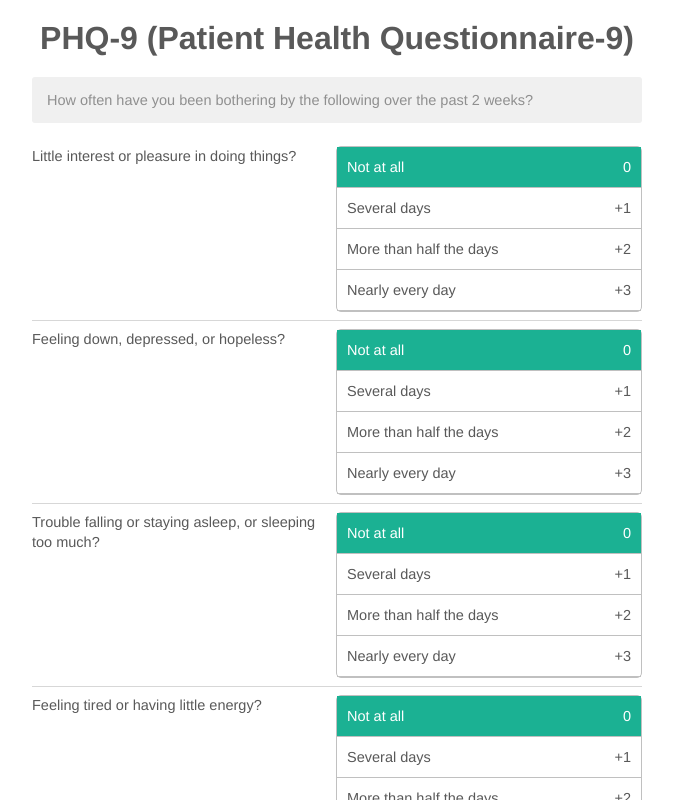
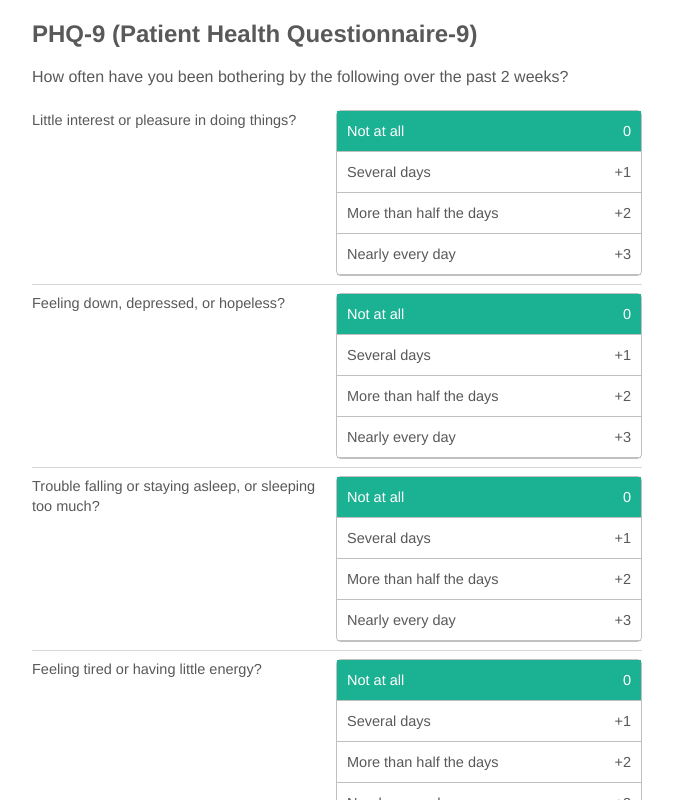
Before and after one commit to LesyaBobruyko/questionaries, a React (Create React App) app: page / in a window 1280 px wide. Shown: the top 800 px of the page, without its empty margins (303-976 px from the left). Built offline with nearby package versions, Linux system fonts and the light colour scheme.

Commit message:
Refactored questions styles

```diff
--- a/src/components/question/index.css
+++ b/src/components/question/index.css
@@ -7,4 +7,5 @@
 .questionText {
     flex: 1 1 0;
     line-height: 20px;
+    font-size: 14.5px;
 }
--- a/src/components/questions/index.css
+++ b/src/components/questions/index.css
@@ -1,17 +1,3 @@
-h2 {
-    font-size: 32px;
-}
-
-p,
-label {
-    font-size: 14.5px;
-}
-
-.questionnaryName {
-    text-align: center;
-    margin: 20px auto;
-}
-
 .questionnaire {
     max-width: 610px;
     margin: 0 auto;
@@ -19,7 +5,22 @@ label {
     color: rgb(89,89,89);
 }
 
-.questionnaire > p {
+.questionnaireName {
+    margin-bottom: 5px;
+    font-size: 32px;
+}
+
+.description,
+.instruction {
+    font-size: 14.5px;
+    color: #8f8f8f;
+}
+
+.description {
+    margin-bottom: 20px;
+}
+
+.instruction {
     color: #8f8f8f;
     background: rgb(240, 240, 240);
     border-radius: 3px;
```
